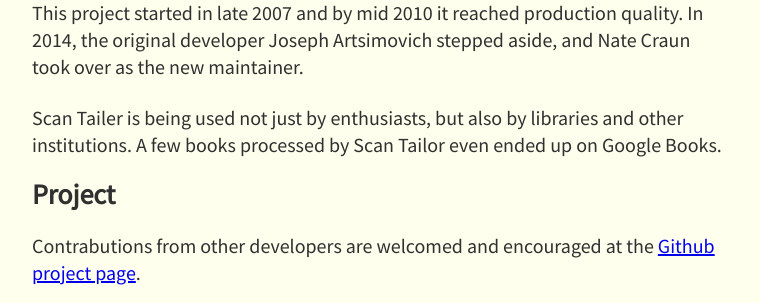
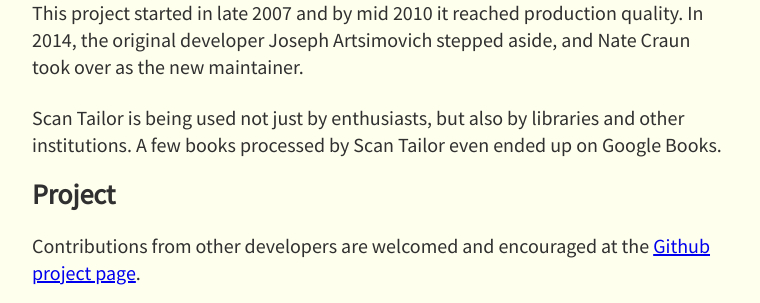
Before and after one commit to scantailor/scantailor, a Jekyll site: the page built from index.md, in a window 1280 px wide. Shown: the part 741-1044 px from the top of the page, without its empty margins (258-1018 px from the left). Built offline with Jekyll 4.4.1, drawn with Linux system fonts in a browser that asks for light colours.

Commit message:
Typo fix.

```diff
--- a/index.md
+++ b/index.md
@@ -12,8 +12,8 @@ Scan Tailor is [Free Software](https://www.gnu.org/philosophy/free-sw.html) (whi
 
 This project started in late 2007 and by mid 2010 it reached production quality. In 2014, the original developer Joseph Artsimovich stepped aside, and Nate Craun took over as the new maintainer.
 
-Scan Tailer is being used not just by enthusiasts, but also by libraries and other institutions. A few books processed by Scan Tailor even ended up on Google Books.
+Scan Tailor is being used not just by enthusiasts, but also by libraries and other institutions. A few books processed by Scan Tailor even ended up on Google Books.
 
 ## Project
 
-Contrabutions from other developers are welcomed and encouraged at the [Github project page](https://github.com/scantailor/scantailor).
+Contributions from other developers are welcomed and encouraged at the [Github project page](https://github.com/scantailor/scantailor).
```
